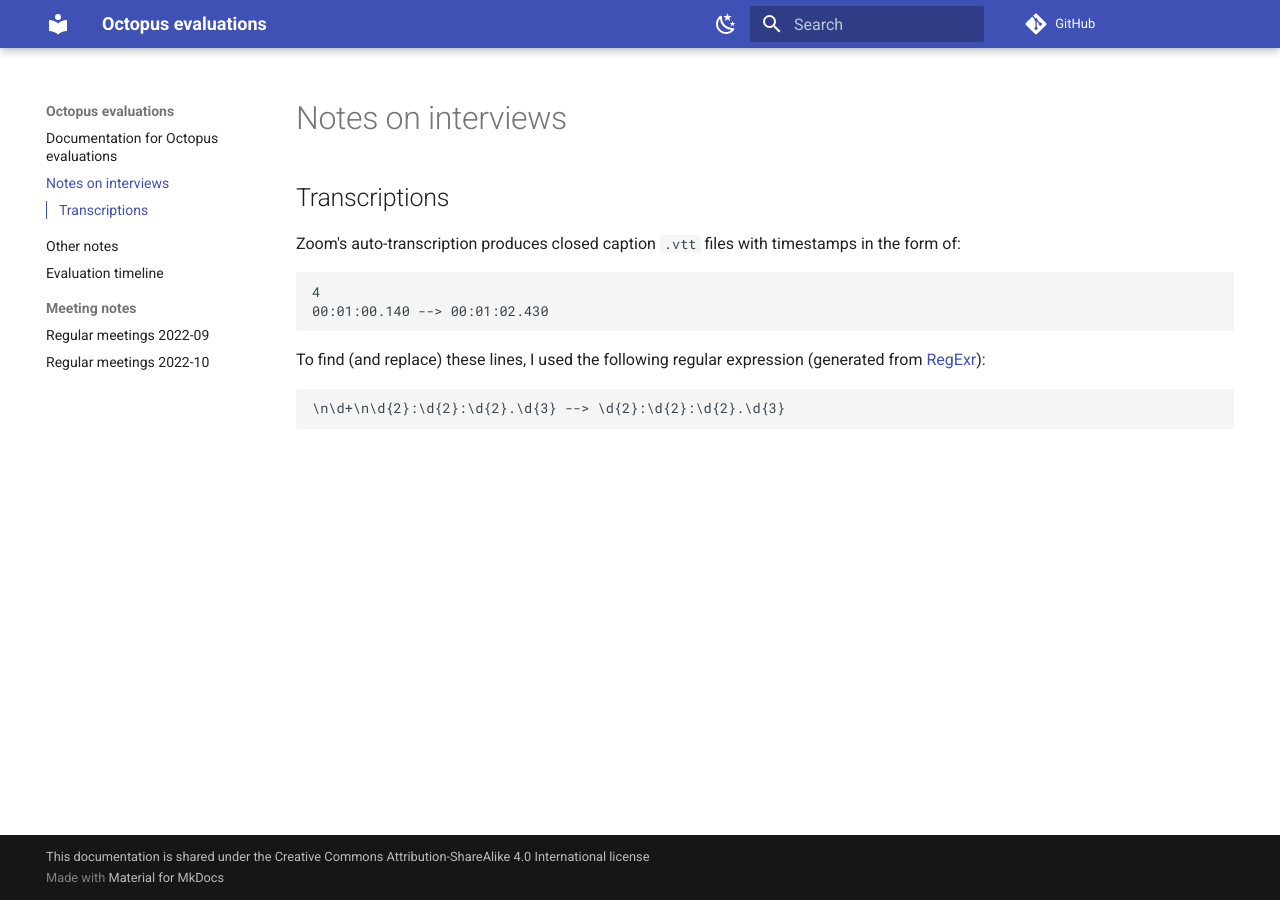
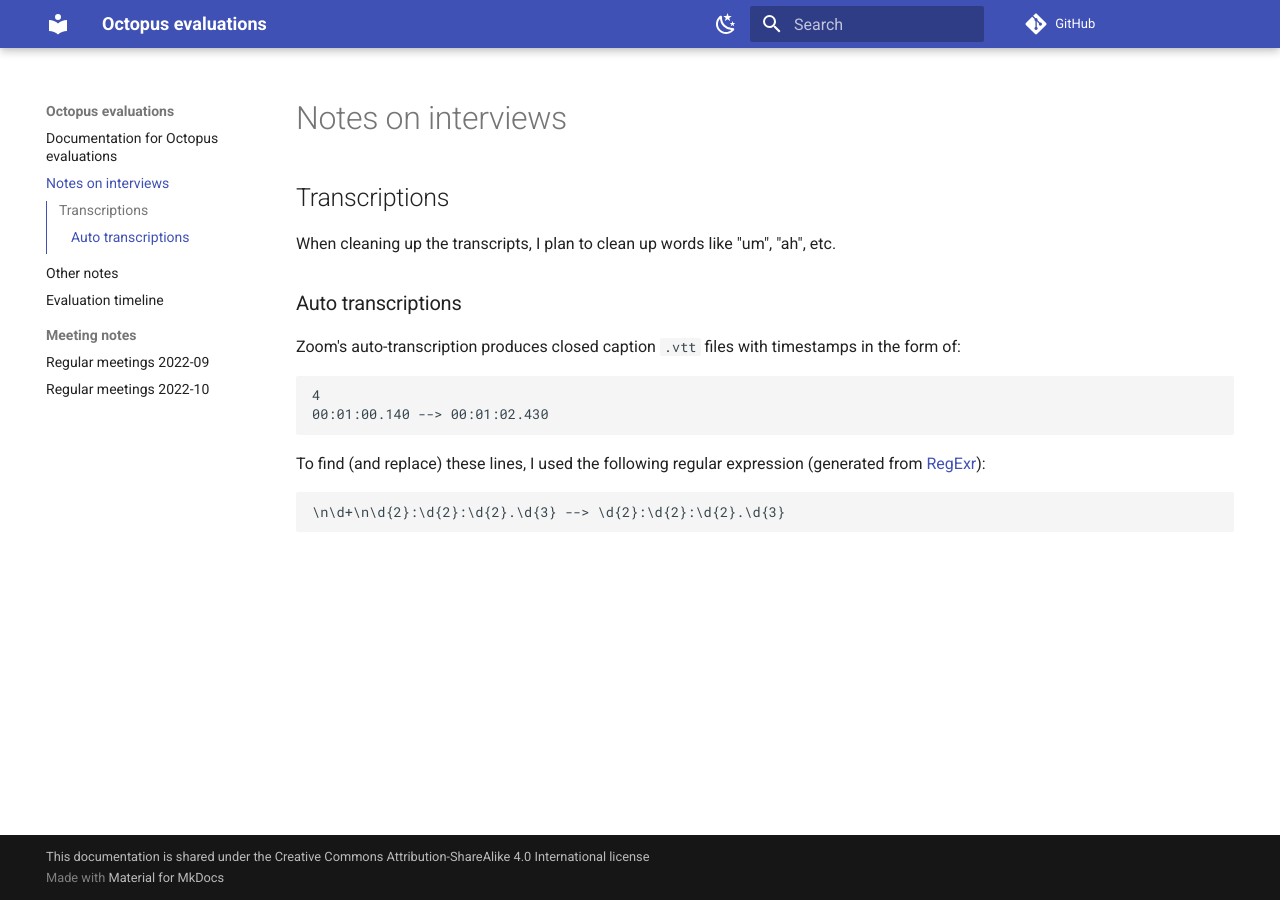
Before and after one commit to penyuan/octopus-bristol-docs, an MkDocs documentation site: the page built from docs/interview-notes.md, in a window 1280 px wide. Built offline with MkDocs 1.6.1 and Material for MkDocs 9.7.7, drawn with Linux system fonts in a browser that asks for light colours; comment, search, counter and statistics services are not loaded.

Commit message:
Add interview-related notes

```diff
--- a/docs/interview-notes.md
+++ b/docs/interview-notes.md
@@ -1,6 +1,12 @@
 # Notes on interviews
 
+
+
 ## Transcriptions
+
+When cleaning up the transcripts, I plan to clean up words like "um", "ah", etc.
+
+### Auto transcriptions
 
 Zoom's auto-transcription produces closed caption `.vtt` files with timestamps in the form of:
 
```
